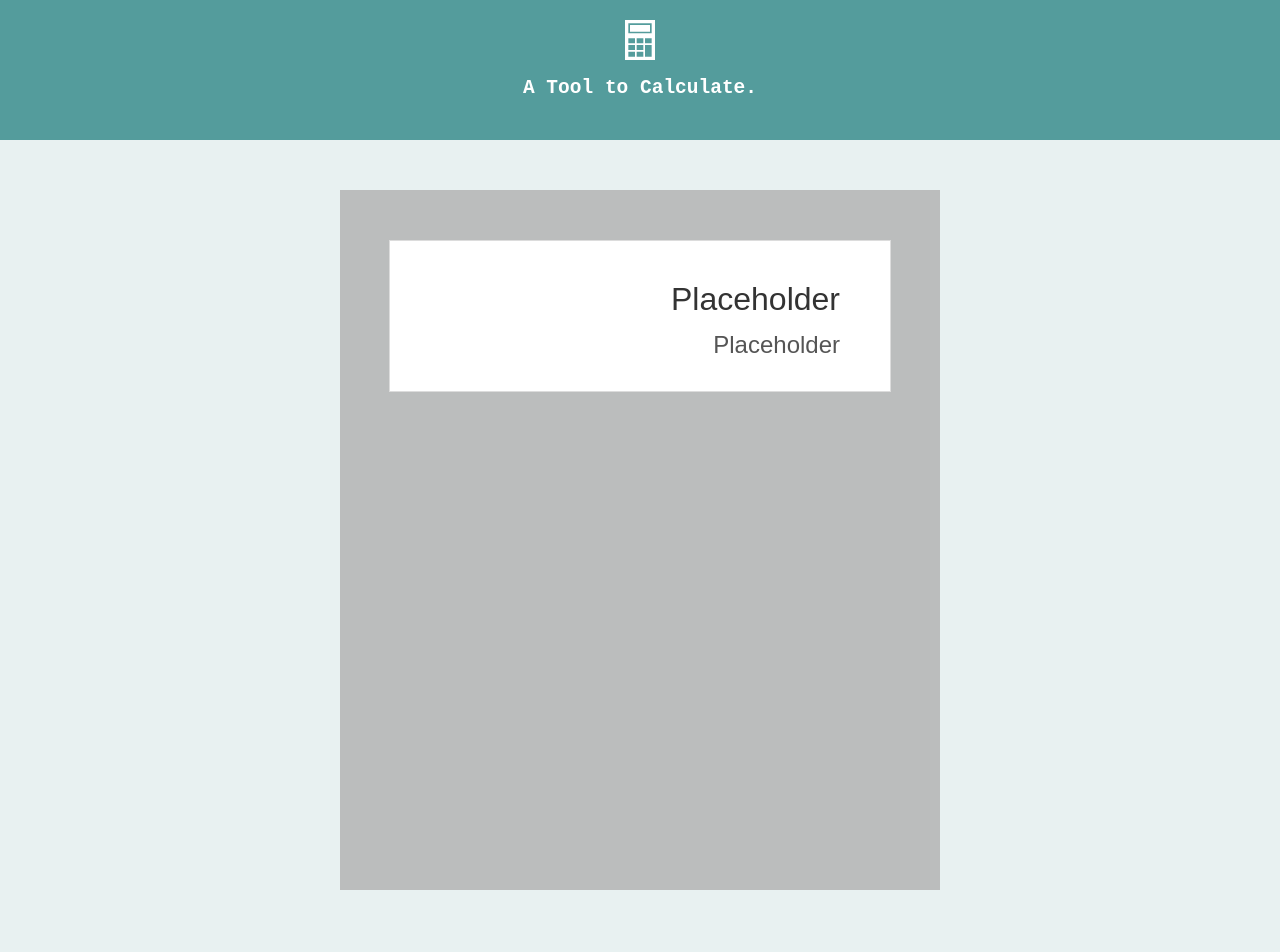
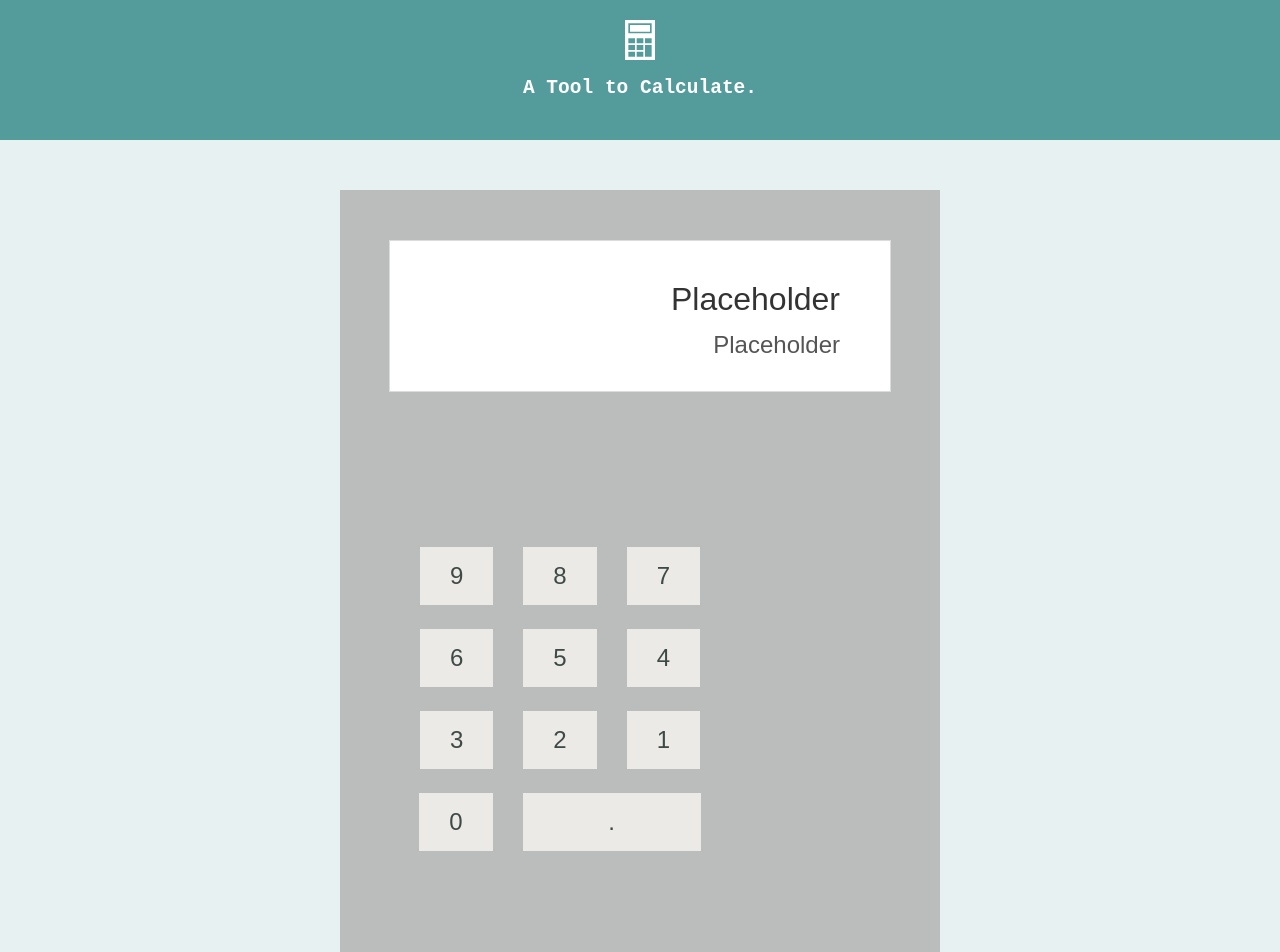
Before and after one commit to esmith4691/ReactCalculator, a React (Create React App) app: page / in a window 1280 px wide. Shown: the top 952 px of the page. Before the commit the page ends 890 px from the top, so only its background shows below. Built offline with nearby package versions, Linux system fonts and the light colour scheme.

Commit message:
Draw number key pad.

```diff
--- a/src/App.css
+++ b/src/App.css
@@ -31,7 +31,7 @@ body{
   margin-top: 50px;
   width: 600px;
   background-color: #bbbdbd;
-  height:700px;
+  height:800px;
   display: inline-block;
 }
 
@@ -58,7 +58,14 @@ body{
 
 .calculationText{
   margin-top: 10px;
-  height:40px;
   font-size: x-large;
   color:#555;
 }
+
+#TheKeyPad{
+  width:500px;
+  height: 400px;
+  margin-top: 50px;
+  margin-left: 50px;
+  display: flex;
+}
--- a/src/App.js
+++ b/src/App.js
@@ -15,6 +15,7 @@ class App extends Component {
             <div className="screenText resultText">Placeholder</div>
             <div className="screenText calculationText">Placeholder</div>
           </div>
+          <div ref="TheKeyPad" id="TheKeyPad"></div>
         </div>
       </div>
     );
--- /dev/null
+++ b/src/KeyPad.css
@@ -0,0 +1,40 @@
+.KeyPad{
+  display: inline-block;
+  width: 350px;
+  margin-top: 75px;
+}
+
+.KeyPad .KeyPadButton{
+  font-size: x-large;
+  font-family: sans-serif;
+  cursor: pointer;
+  color: #3e4a46;
+  border:none;
+  background-color: #eceae7;
+}
+
+.KeyPad .NumberPadButton{
+  padding: 15px 30px;
+  margin: 12px 15px;
+}
+
+.KeyPad .KeyPadButton:hover{
+  color: #3e4a46;
+  background-color: #fbf9f7;
+}
+
+.KeyPad .KeyPadButton:focus{
+  outline:none;
+}
+
+.KeyPad .KeyPadButton:nth-child(1), .KeyPadButton:nth-child(2), .KeyPadButton:nth-child(3){
+  margin-top: 30px;
+}
+
+.KeyPad .KeyPadButton:nth-child(1), .KeyPadButton:nth-child(4), .KeyPadButton:nth-child(7), .KeyPadButton:nth-child(10){
+  margin-left: 5px;
+}
+
+.KeyPad #PointButton{
+  width: 178px;
+}
--- /dev/null
+++ b/src/KeyPad.js
@@ -0,0 +1,30 @@
+import React, { Component } from 'react';
+import './KeyPad.css';
+
+class KeyPad extends Component {
+  render() {
+    return React.createElement('div', {className: 'KeyPad'},
+            this.renderButton(9),
+            this.renderButton(8),
+            this.renderButton(7),
+            this.renderButton(6),
+            this.renderButton(5),
+            this.renderButton(4),
+            this.renderButton(3),
+            this.renderButton(2),
+            this.renderButton(1),
+            this.renderButton(0),
+            this.renderPointButton()
+            );
+  }
+
+  renderButton(number) {
+    return <button className="KeyPadButton NumberPadButton" number={number}>{number}</button>;
+  }
+
+  renderPointButton() {
+    return <button className="KeyPadButton NumberPadButton" id="PointButton">.</button>;
+  }
+}
+
+export default KeyPad;
--- a/src/index.js
+++ b/src/index.js
@@ -2,7 +2,9 @@ import React from 'react';
 import ReactDOM from 'react-dom';
 import './index.css';
 import App from './App';
+import KeyPad from './KeyPad'
 import registerServiceWorker from './registerServiceWorker';
 
 ReactDOM.render(<App />, document.getElementById('root'));
+ReactDOM.render(<KeyPad />, document.getElementById('TheKeyPad'));
 registerServiceWorker();
```
